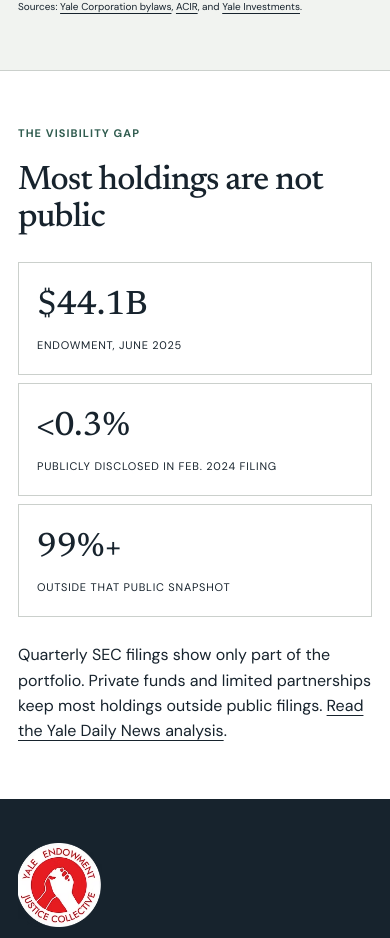
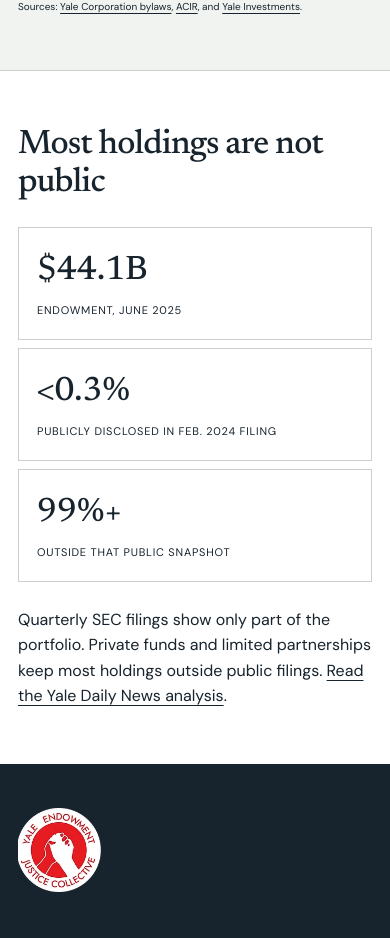
Before and after one commit to Endowment-Justice-Collective/website, a Next.js app: page /power in a window 390 px wide. Shown: the part 1820-2758 px from the top of the page. Built offline with nearby package versions, Linux system fonts and the light colour scheme.

Commit message:
Remove power section label

```diff
--- a/app/power/page.tsx
+++ b/app/power/page.tsx
@@ -59,6 +59,6 @@ export default function Power() {
       </div>
       <p className="map-sources">Sources: <a href="https://www.yale.edu/board-trustees/governance-historic-documents/laws" target="_blank" rel="noreferrer">Yale Corporation bylaws</a>, <a href="https://acir.yale.edu/frequently-asked-questions" target="_blank" rel="noreferrer">ACIR</a>, and <a href="https://investments.yale.edu/the-endowment/" target="_blank" rel="noreferrer">Yale Investments</a>.</p>
     </section>
-    <section className="content-section visibility-section"><div className="content-grid"><p className="content-label">The visibility gap</p><div className="prose"><h2>Most holdings are not public</h2><div className="fact-row"><div className="fact"><strong>$44.1B</strong><span>Endowment, June 2025</span></div><div className="fact"><strong>&lt;0.3%</strong><span>Publicly disclosed in Feb. 2024 filing</span></div><div className="fact"><strong>99%+</strong><span>Outside that public snapshot</span></div></div><p>Quarterly SEC filings show only part of the portfolio. Private funds and limited partnerships keep most holdings outside public filings. <a href="https://yaledailynews.com/blog/2024/04/29/analysis-how-much-does-yale-invest-in-military-weapons-manufacturing/" target="_blank" rel="noreferrer">Read the Yale Daily News analysis</a>.</p></div></div></section>
+    <section className="content-section visibility-section"><div className="content-grid content-grid-single"><div className="prose"><h2>Most holdings are not public</h2><div className="fact-row"><div className="fact"><strong>$44.1B</strong><span>Endowment, June 2025</span></div><div className="fact"><strong>&lt;0.3%</strong><span>Publicly disclosed in Feb. 2024 filing</span></div><div className="fact"><strong>99%+</strong><span>Outside that public snapshot</span></div></div><p>Quarterly SEC filings show only part of the portfolio. Private funds and limited partnerships keep most holdings outside public filings. <a href="https://yaledailynews.com/blog/2024/04/29/analysis-how-much-does-yale-invest-in-military-weapons-manufacturing/" target="_blank" rel="noreferrer">Read the Yale Daily News analysis</a>.</p></div></div></section>
   </InnerPage>;
 }
--- a/app/power/power.css
+++ b/app/power/power.css
@@ -3,6 +3,10 @@
 }
 
 .map-intro-single > div {
+  grid-column: 2;
+}
+
+.content-grid-single > div {
   grid-column: 2;
 }
 
@@ -81,6 +85,10 @@
     grid-column: 1;
   }
 
+  .content-grid-single > div {
+    grid-column: 1;
+  }
+
   .map-lane-header {
     min-height: 0;
   }
```
